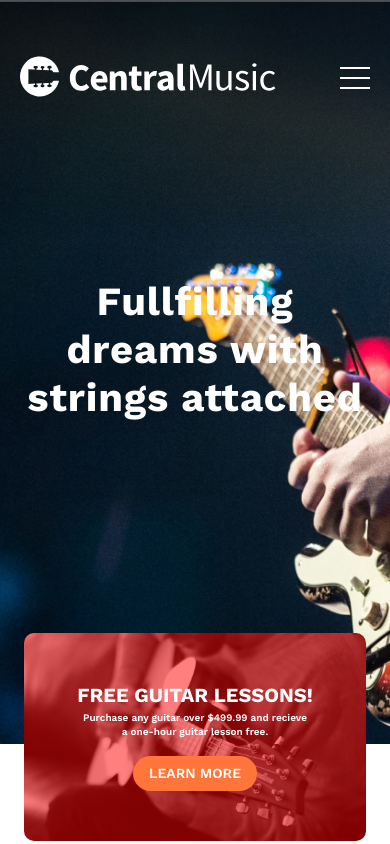
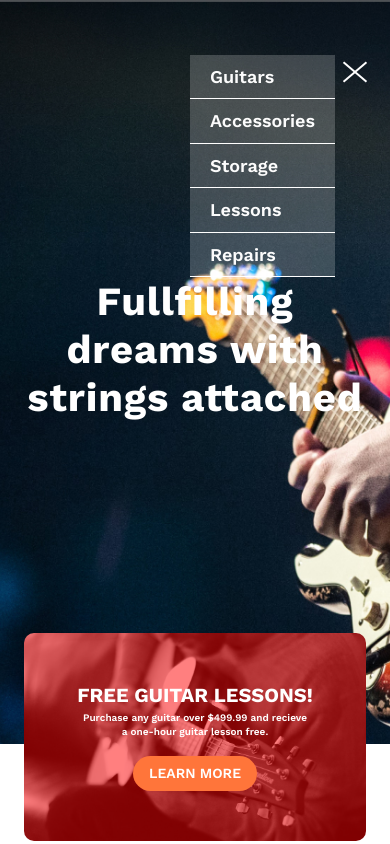
Before and after one commit to Temik-hub/CentralMusic-page, a website: page index.html in a window 390 px wide. Both pictures are taken after a click on the button "Open menu". Shown: the top 844 px of the page. Drawn offline with nearby package versions, Linux system fonts and the light colour scheme.

Commit message:
добавляет меню

```diff
--- a/index.html
+++ b/index.html
@@ -28,9 +28,7 @@
         <a href="" class="header__button-item"><img src="images/icon-2.svg" alt="" class="header__button-icon"></a>
       </div>
       <button class="header__burger" aria-label="Open menu">
-        <span class="burger-line"></span>
-        <span class="burger-line"></span>
-        <span class="burger-line"></span>
+        <span class="header__burger-line"></span>
       </button>
     </div>
   </header>
@@ -309,5 +307,6 @@
       </div>
     </div>
   </footer>
+  <script src="js/script.js"></script>
 </body>
 </html>
--- /dev/null
+++ b/js/script.js
@@ -0,0 +1,8 @@
+const burger = document.querySelector('.header__burger')
+const burgerLine = document.querySelector('.header__burger-line')
+const menu = document.querySelector('.header__navigation')
+
+burger.onclick = function() {
+  burgerLine.classList.toggle('header__burger-line--open')
+  menu.classList.toggle('header__navigation--open')
+}
--- a/sass/components/_header.scss
+++ b/sass/components/_header.scss
@@ -21,10 +21,7 @@
 .header__logo {
   margin: 0;
   padding: 0;
-  @media (max-width: 374px) {
-    width: 150px;
-  }
-  @media (max-width: 285px) {
+  @media (max-width: 600px) {
     display: none;
   }
 }
@@ -32,7 +29,23 @@
   display: flex;
   margin-right: auto;
   @media (max-width: 1279px) {
-    display: none;
+    visibility: hidden;
+    margin-right: 0;
+    justify-content: center;
+    position: absolute;
+    top: 55px;
+    right: 100px;
+    background-color: rgba($color: #fff, $alpha: 0.2);
+    opacity: 0;
+    transition: 0.3s ease-in-out;
+    &--open {
+      visibility: visible;
+      opacity: 1;
+      transition: 0.2s ease-in-out;
+    }
+    @media (max-width: 767px) {
+      right: 55px;
+    }
   }
 }
 .header__list {
@@ -40,9 +53,16 @@
   padding: 0;
   display: flex;
   list-style: none;
+  @media (max-width: 1279px) {
+    flex-direction: column;
+  }
 }
 .header__item {
   margin-left: 24px;
+  @media (max-width: 1279px) {
+    margin: 0;
+    display: flex;
+  }
 }
 .link {
   padding: 16px;
@@ -52,6 +72,10 @@
   font-weight: 600;
   font-size: 18px;
   line-height: 130%;
+  @media (max-width: 1279px) {
+    padding: 10px 20px;
+    border-bottom: 1px solid #fff;
+  }
 }
 .header__button-item {
   padding: 8px;
@@ -74,12 +98,42 @@
   background-color: inherit;
   border: none;
   @media (max-width: 1279px) {
-    display: block;
+    display: flex;
+    align-items: center;
   }
 }
-.burger-line {
-  display: inline-block;
+.header__burger-line {
+  display: inline-flex;
   background-color: #fff;
   width: 100%;
   height: 2px;
+  transition: 0.2s ease-in-out;
+  &::before {
+    content: '';
+    position: absolute;
+    top: 10px;
+    right: 0;
+    background-color: #fff;
+    width: 100%;
+    height: 2px;
+  }
+  &::after {
+    content: '';
+    position: absolute;
+    bottom: 10px;
+    right: 0;
+    background-color: #fff;
+    width: 100%;
+    height: 2px;
+  }
+  &--open {
+    transform: rotate(40deg);
+    transition: 0.3s ease-in-out;
+  }
+  &--open::before {
+    display: none;
+  }
+  &--open::after {
+    transform: translateY(10px) rotate(-80deg);
+  }
 }
```
Also changed, not shown: css/style.css, 1 other file.
